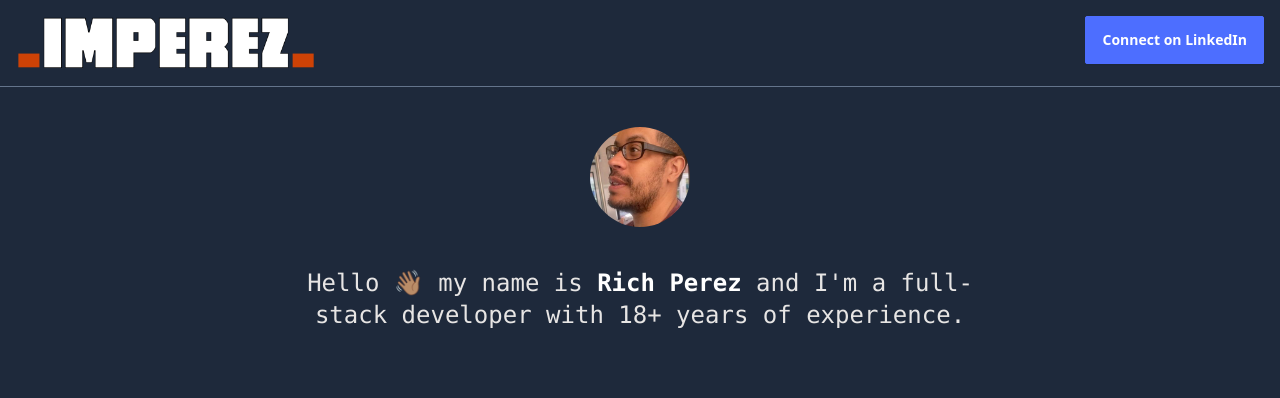
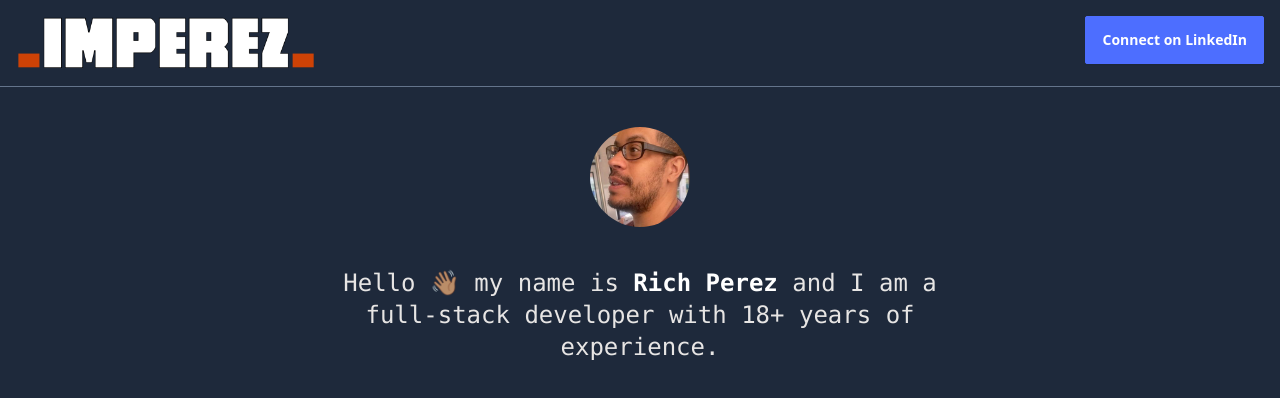
Before and after one commit to perez-rich/richperez.dev, a Next.js app: page / in a window 1280 px wide. Shown: the top 398 px of the page. Built offline with nearby package versions, Linux system fonts and the light colour scheme.

Commit message:
minor fixes lint error fixes

```diff
--- a/app/page.tsx
+++ b/app/page.tsx
@@ -7,8 +7,8 @@ export default function Home() {
 
   return (
     <div className="mx-auto max-w-2xl font-mono text-2xl text-center">
-      <Image className="rounded-full mx-auto my-10" src="/img/rich.jpg" alt="s picture of rich perez" width="100" height="100" />
-      <p>Hello 👋🏽 my name is <span className="font-black text-white">Rich Perez</span> and I'm a full-stack developer with {years}+ years of experience.</p>
+      <Image className="rounded-full mx-auto my-10" src="/img/rich.jpg" alt="picture of rich perez" width="100" height="100" />
+      <p>Hello 👋🏽 my name is <span className="font-black text-white">Rich Perez</span> and I am a full-stack developer with {years}+ years of experience.</p>
     </div>
   )
 }
```
